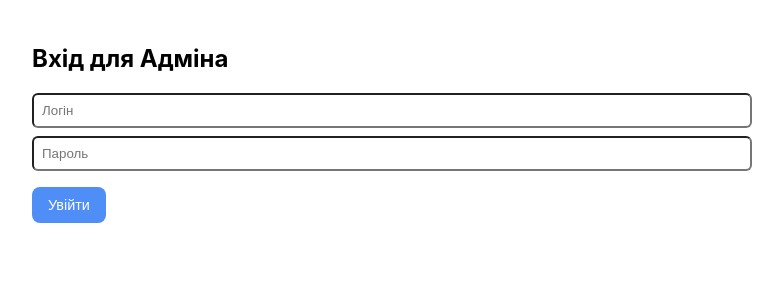
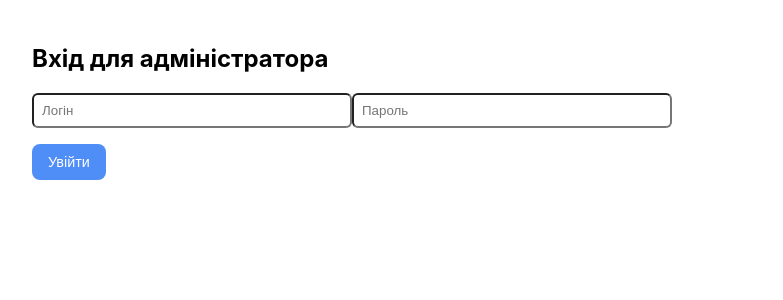
Before and after one commit to HappyHippoM/TeamCommunication2, a React (Vite) app in the folder client/: page / in a window 1280 px wide. Both pictures are taken after a click on the button "Вхід для Адміна". Shown: the top 300 px of the page, without its empty margins (258-1041 px from the left). Built offline with nearby package versions, Linux system fonts and the light colour scheme; no server answers; the HTML template or start-up script is replaced by a standard one; a web font is replaced by a local one.

Commit message:
Update App.jsx

```diff
--- a/client/src/App.jsx
+++ b/client/src/App.jsx
@@ -1,103 +1,58 @@
 import React, { useEffect, useState } from "react";
 import { io } from "socket.io-client";
 
-const SERVER =
-  import.meta.env.VITE_SERVER || "https://teamcommunicationgame.onrender.com";
-const socket = io(SERVER, { transports: ["websocket", "polling"] });
-
-const CARDS = {
-  A: "/cards/A.jpg",
-  B: "/cards/B.jpg",
-  C: "/cards/C.jpg",
-  D: "/cards/D.jpg",
-  E: "/cards/E.jpg",
-  F: "/cards/F.jpg",
-};
+const SERVER = import.meta.env.VITE_SERVER || "https://teamcommunicationgame.onrender.com";
+const socket = io(SERVER);
 
 export default function App() {
   const [role, setRole] = useState("");
   const [name, setName] = useState("");
   const [group, setGroup] = useState(1);
   const [groupCount, setGroupCount] = useState(1);
+  const [isAdminLogin, setIsAdminLogin] = useState(false);
   const [adminUser, setAdminUser] = useState("");
   const [adminPass, setAdminPass] = useState("");
   const [adminError, setAdminError] = useState("");
-  const [isAdminLogin, setIsAdminLogin] = useState(false);
 
   useEffect(() => {
-    socket.on("connect", () => console.log("🔗 Підключено"));
-    socket.on("disconnect", () => console.log("❌ Відключено"));
     socket.on("group_count", (count) => setGroupCount(count));
-    socket.on("card", ({ role }) => setRole(role));
-
-    return () => socket.disconnect();
   }, []);
 
-  const adminLogin = () => {
-    setAdminError("");
-    socket.emit(
-      "admin_login",
-      { user: adminUser, pass: adminPass },
-      (res) => {
-        if (!res.ok) return setAdminError(res.error);
-        setRole("admin");
-      }
-    );
-  };
-
-  const setGroupsAdmin = () => {
-    const count = Math.max(1, Math.min(10, Number(groupCount) || 1));
-    socket.emit("admin_set_groups", count);
-    alert("Налаштування груп збережено!");
-  };
-
   const register = () => {
-    if (!name.trim()) return alert("Введіть ім’я");
+    if (!name.trim()) return alert("Введіть ім'я");
     socket.emit("register", { name, group }, (res) => {
       if (!res.ok) return alert(res.error);
       setRole(res.role);
     });
   };
 
-  const containerStyle = {
-    padding: 16,
-    margin: "0 auto",
-    maxWidth: 700,
-    fontFamily: "Inter, sans-serif",
+  const adminLogin = () => {
+    setAdminError("");
+    socket.emit("admin_login", { user: adminUser, pass: adminPass }, (res) => {
+      if (!res.ok) return setAdminError(res.error);
+      setRole("admin");
+    });
   };
 
-  const buttonStyle = {
-    padding: "10px 16px",
-    borderRadius: 8,
-    border: "none",
-    background: "#4f8ef7",
-    color: "white",
-    cursor: "pointer",
-    fontSize: "0.9rem",
-    marginTop: 8,
+  const setGroupsAdmin = () => {
+    const count = parseInt(groupCount);
+    if (!count || count < 1 || count > 10) return alert("1–10 груп");
+    socket.emit("admin_set_groups", count);
+    alert("Налаштування груп збережено!");
   };
 
-  // --- Форма для входу адміністратора ---
+  const containerStyle = { padding: 16, margin: "0 auto", maxWidth: 700, fontFamily: "Inter, sans-serif" };
+  const buttonStyle = { padding: "10px 16px", borderRadius: 8, border: "none", background: "#4f8ef7", color: "white", cursor: "pointer", fontSize: "0.9rem", marginTop: 8 };
+
+  // --- Вхід для адміна ---
   if (isAdminLogin && !role) {
     return (
       <div style={containerStyle}>
-        <h2>Вхід для Адміна</h2>
-        <input
-          placeholder="Логін"
-          value={adminUser}
-          onChange={(e) => setAdminUser(e.target.value)}
-          style={{ padding: 8, borderRadius: 6, width: "100%", marginBottom: 8 }}
-        />
-        <input
-          type="password"
-          placeholder="Пароль"
-          value={adminPass}
-          onChange={(e) => setAdminPass(e.target.value)}
-          style={{ padding: 8, borderRadius: 6, width: "100%", marginBottom: 8 }}
-        />
-        <button style={buttonStyle} onClick={adminLogin}>
-          Увійти
-        </button>
+        <h2>Вхід для адміністратора</h2>
+        <input placeholder="Логін" value={adminUser} onChange={(e) => setAdminUser(e.target.value)} style={{ padding: 8, borderRadius: 6, width: "100%", maxWidth: 300, marginBottom: 8 }} />
+        <input type="password" placeholder="Пароль" value={adminPass} onChange={(e) => setAdminPass(e.target.value)} style={{ padding: 8, borderRadius: 6, width: "100%", maxWidth: 300, marginBottom: 8 }} />
+        <br />
+        <button style={buttonStyle} onClick={adminLogin}>Увійти</button>
         {adminError && <p style={{ color: "red" }}>{adminError}</p>}
       </div>
     );
@@ -108,62 +63,28 @@ export default function App() {
     return (
       <div style={{ ...containerStyle, textAlign: "center" }}>
         <h2>Реєстрація гравця</h2>
-        <input
-          placeholder="Ваше ім’я"
-          value={name}
-          onChange={(e) => setName(e.target.value)}
-          style={{
-            padding: 10,
-            borderRadius: 8,
-            border: "1px solid #ccc",
-            width: "80%",
-            maxWidth: 300,
-            marginBottom: 8,
-          }}
-        />
+        <input placeholder="Ваше ім’я" value={name} onChange={(e) => setName(e.target.value)} style={{ padding: 10, borderRadius: 8, border: "1px solid #ccc", width: "80%", maxWidth: 300, marginBottom: 8 }} />
         <br />
-        <select
-          value={group}
-          onChange={(e) => setGroup(Number(e.target.value))}
-          style={{ padding: 8, borderRadius: 6, marginBottom: 12 }}
-        >
+        <select value={group} onChange={(e) => setGroup(Number(e.target.value))} style={{ padding: 8, borderRadius: 6, marginBottom: 12 }}>
           {Array.from({ length: groupCount }, (_, i) => (
-            <option key={i + 1} value={i + 1}>
-              Група {i + 1}
-            </option>
+            <option key={i + 1} value={i + 1}>Група {i + 1}</option>
           ))}
         </select>
         <br />
-        <button style={buttonStyle} onClick={register}>
-          Увійти
-        </button>
-        <button
-          style={{ ...buttonStyle, background: "#222" }}
-          onClick={() => setIsAdminLogin(true)}
-        >
-          Вхід для Адміна
-        </button>
+        <button style={buttonStyle} onClick={register}>Увійти</button>
+        <button style={{ ...buttonStyle, background: "#222" }} onClick={() => setIsAdminLogin(true)}>Вхід для Адміна</button>
       </div>
     );
   }
 
-  // --- Інтерфейс адміністратора ---
+  // --- Інтерфейс адміна ---
   if (role === "admin") {
     return (
       <div style={containerStyle}>
         <h2>Адмін-панель</h2>
         <p>Встановіть кількість груп (1–10):</p>
-        <input
-          type="number"
-          min="1"
-          max="10"
-          value={groupCount}
-          onChange={(e) => setGroupCount(Number(e.target.value))}
-          style={{ padding: 8, borderRadius: 6, width: 80 }}
-        />
-        <button style={buttonStyle} onClick={setGroupsAdmin}>
-          Зберегти
-        </button>
+        <input type="number" min="1" max="10" value={groupCount} onChange={(e) => setGroupCount(Number(e.target.value))} style={{ padding: 8, borderRadius: 6, width: 80 }} />
+        <button style={buttonStyle} onClick={setGroupsAdmin}>Зберегти</button>
         <p>Поточна кількість груп: {groupCount}</p>
       </div>
     );
@@ -174,16 +95,6 @@ export default function App() {
     <div style={containerStyle}>
       <h2>👋 Вітаємо, {name}! Ваша роль: {role}</h2>
       <p>Вибрана група: {group}</p>
-      {role && CARDS[role] && (
-        <div>
-          <h3>Ваша картка:</h3>
-          <img
-            src={CARDS[role]}
-            alt={`Картка ${role}`}
-            style={{ width: "100%", maxWidth: 400, borderRadius: 8 }}
-          />
-        </div>
-      )}
     </div>
   );
 }
```
